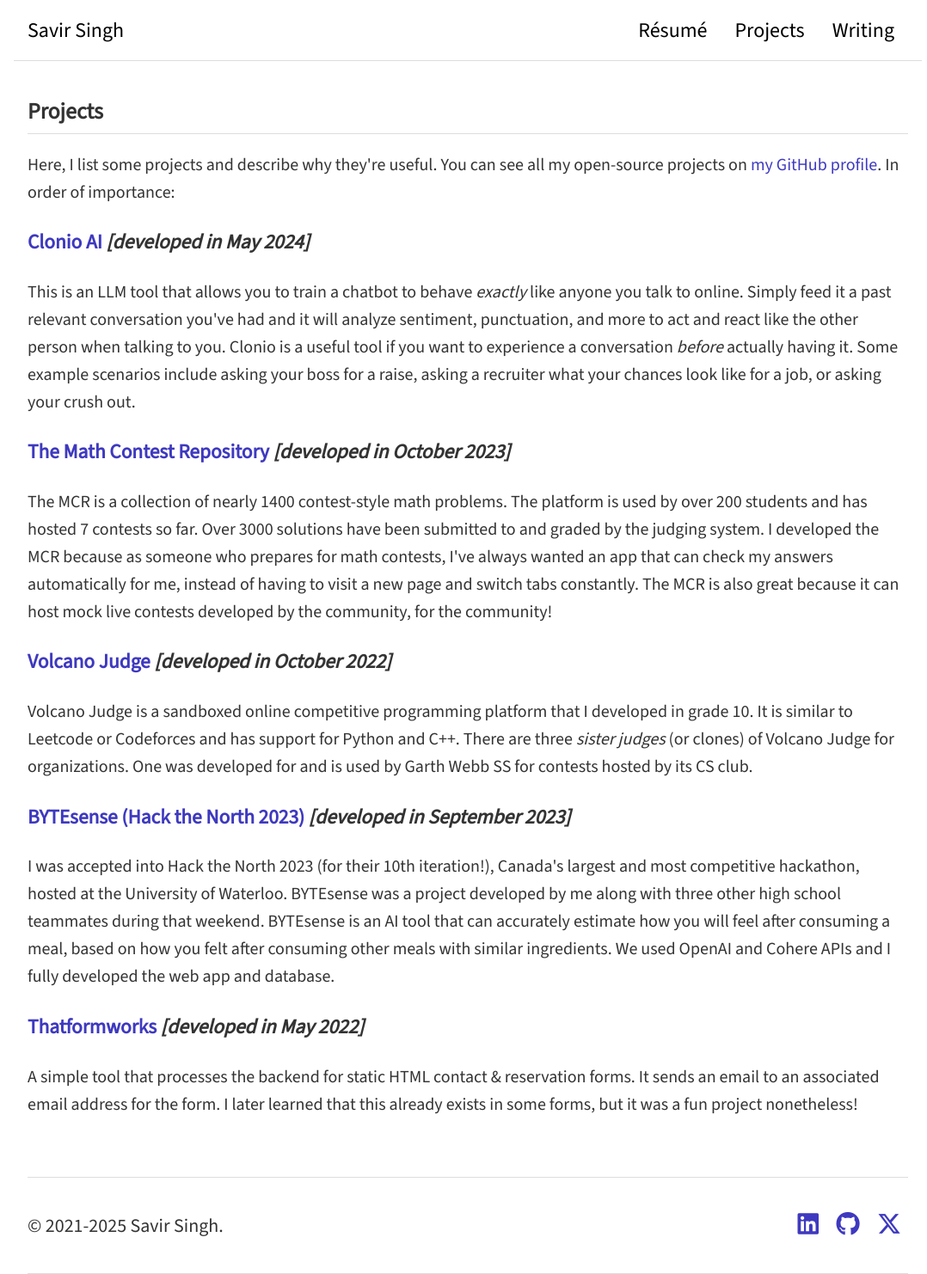
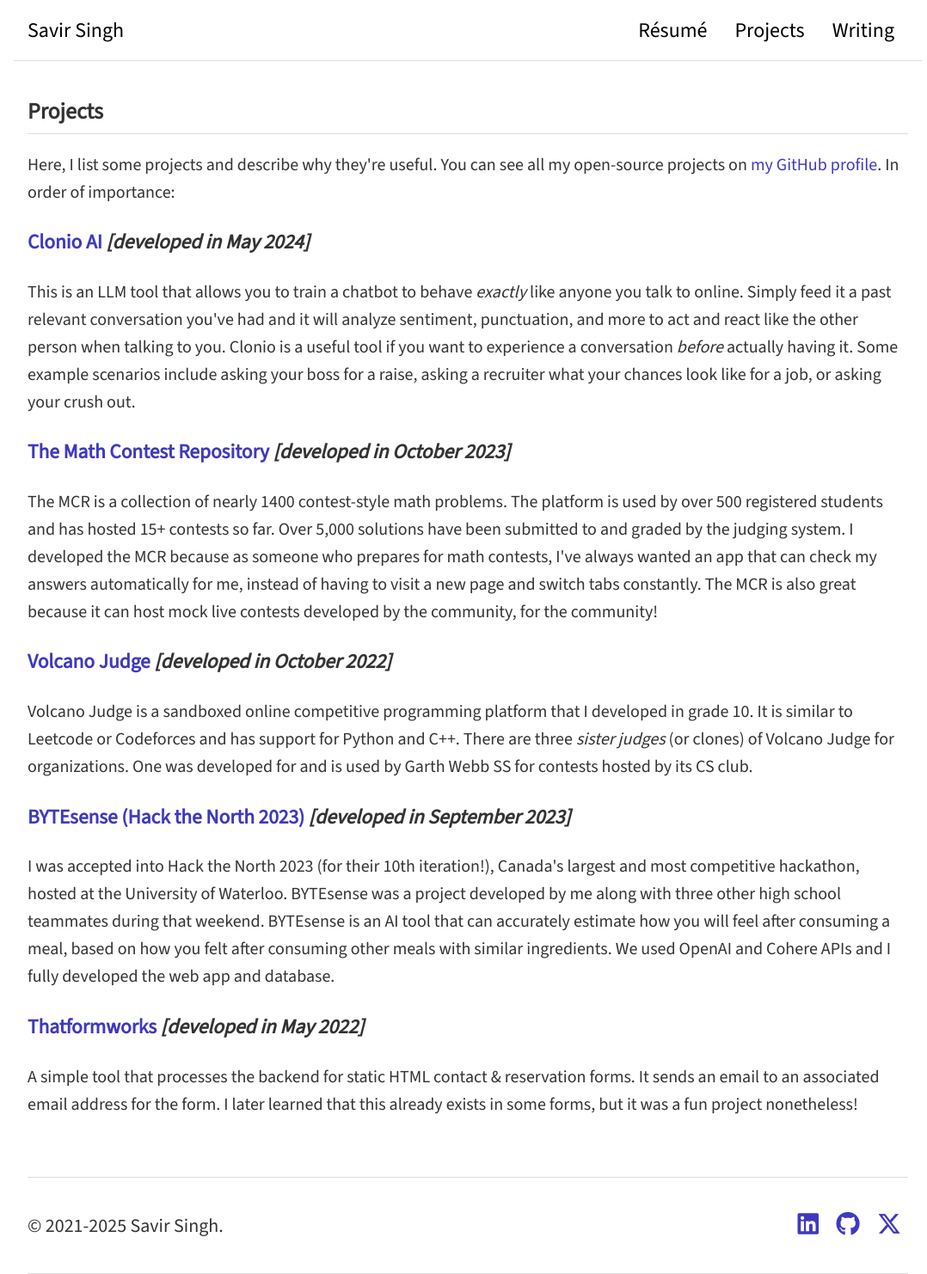
Before and after one commit to savirsingh/savirsingh.github.io, a Jekyll site: the page built from projects.html, in a window 1280 px wide. Shown: the whole page at 86% size, without its empty margins (96-1174 px from the left). Built offline with Jekyll 4.4.1, drawn with Linux system fonts in a browser that asks for light colours.

Commit message:
Update projects.html

```diff
--- a/projects.html
+++ b/projects.html
@@ -10,7 +10,7 @@
             <h3><a href="https://clonioai.guessoword.com">Clonio AI</a> <i>[developed in May 2024]</i></h3>
             <p>This is an LLM tool that allows you to train a chatbot to behave <i>exactly</i> like anyone you talk to online. Simply feed it a past relevant conversation you've had and it will analyze sentiment, punctuation, and more to act and react like the other person when talking to you. Clonio is a useful tool if you want to experience a conversation <i>before</i> actually having it. Some example scenarios include asking your boss for a raise, asking a recruiter what your chances look like for a job, or asking your crush out.</p>
             <h3><a href="https://mathcontestrepository.pythonanywhere.com">The Math Contest Repository</a> <i>[developed in October 2023]</i></h3>
-            <p>The MCR is a collection of nearly 1400 contest-style math problems. The platform is used by over 200 students and has hosted 7 contests so far. Over 3000 solutions have been submitted to and graded by the judging system. I developed the MCR because as someone who prepares for math contests, I've always wanted an app that can check my answers automatically for me, instead of having to visit a new page and switch tabs constantly. The MCR is also great because it can host mock live contests developed by the community, for the community!</p>
+            <p>The MCR is a collection of nearly 1400 contest-style math problems. The platform is used by over 500 registered students and has hosted 15+ contests so far. Over 5,000 solutions have been submitted to and graded by the judging system. I developed the MCR because as someone who prepares for math contests, I've always wanted an app that can check my answers automatically for me, instead of having to visit a new page and switch tabs constantly. The MCR is also great because it can host mock live contests developed by the community, for the community!</p>
             <h3><a href="https://volcanojudge.pythonanywhere.com">Volcano Judge</a> <i>[developed in October 2022]</i></h3>
             <p>Volcano Judge is a sandboxed online competitive programming platform that I developed in grade 10. It is similar to Leetcode or Codeforces and has support for Python and C++. There are three <i>sister judges</i> (or clones) of Volcano Judge for organizations. One was developed for and is used by Garth Webb SS for contests hosted by its CS club.</p>
             <h3><a href="https://github.com/savirsingh/bytesense-htn-project">BYTEsense (Hack the North 2023)</a> <i>[developed in September 2023]</i></h3>
```
